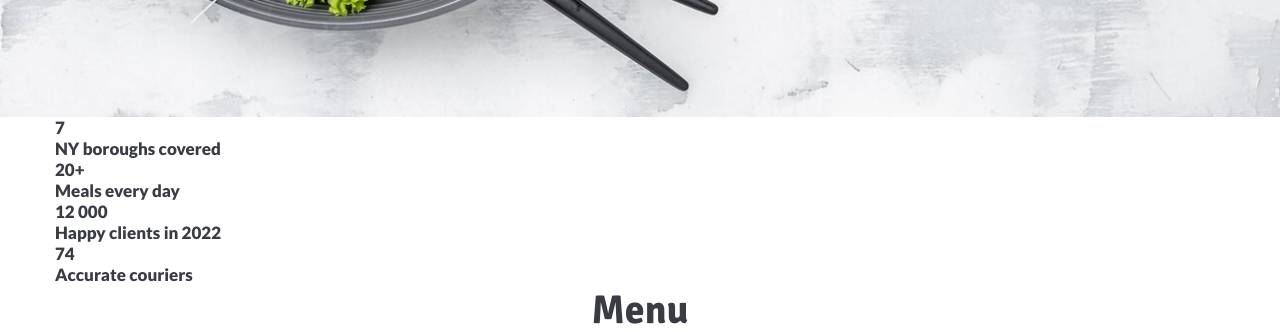
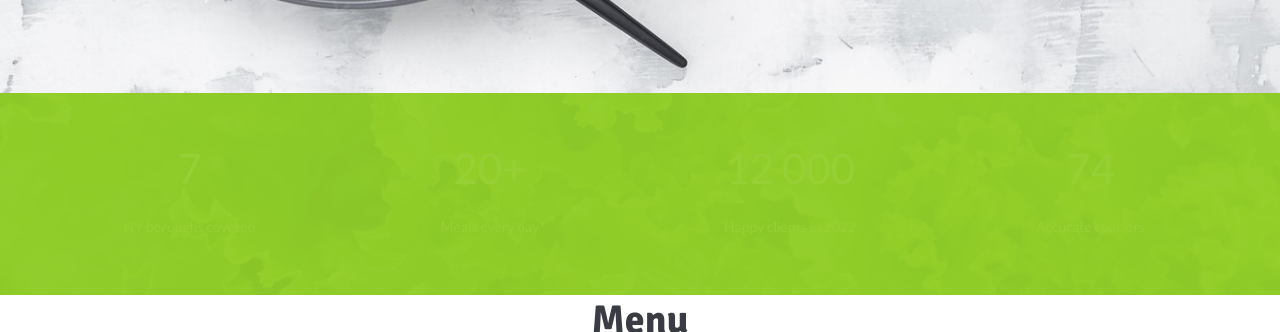
Before and after one commit to koldovsky/714-team-07, a plain HTML site: page index.html in a window 1280 px wide. Shown: the part 2639-2971 px from the top of the page. Drawn offline with Linux system fonts and the light colour scheme; grey boxes are pictures that could not be loaded; files whose address does not match are found by name.

```diff
--- a/css/common.css
+++ b/css/common.css
@@ -1,4 +1,4 @@
-@import url('https://fonts.googleapis.com/css2?family=Lato:wght@900&family=Open+Sans:wght@700&family=Signika:wght@700&display=swap');
+@import url('https://fonts.googleapis.com/css2?family=Lato:wght@400;900&family=Open+Sans:wght@700&family=Signika:wght@700&display=swap');
 
 * {
     margin: 0;
--- a/css/organic.css
+++ b/css/organic.css
@@ -73,6 +73,44 @@
 
 /* Achievement */
 
+.achievement {
+    position: relative;
+    background: url(../img/organic_block/achievement-bg.jpeg) no-repeat center /cover;
+    background-attachment: fixed;
+}
+
+.bg-overlay {
+    position: absolute;
+    left: 0;
+    top: 0;
+    width: 100%;
+    height: 100%;
+    z-index: 0;
+    background-color: rgba(146, 206, 43, 0.95);
+}
+
+.achievement__inner {
+    padding: 50px 0 60px 0;
+    display: flex;
+    justify-content: space-between;
+    column-gap: 30px;
+}
+
+.achievement__card {
+    flex: 0 0 23%;
+    text-align: center;
+    color: #fff;
+}
+
+.achievement__count {
+    font-size: 42px;
+    margin-bottom: 25px;
+}
+
+.achievement__text {
+    font-size: 14px;
+}
+
 
 
 /* Achievement END */
--- a/index.html
+++ b/index.html
@@ -240,6 +240,7 @@
         </section>
         <!-- /.organic -->
         <div class="achievement">
+            <div class="bg-overlay"></div>
             <div class="organic__container">
                 <div class="achievement__inner">
                     <div class="achievement__card">
```
Also changed, not shown: img/organic_block/achievement-bg.jpeg (added).
